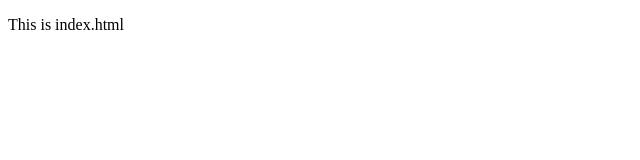
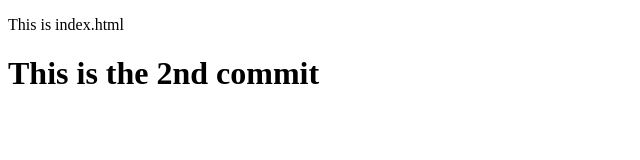
Before and after one commit to SrbhBrudite/GitExercise1, a plain HTML site: page index.html in a window 1280 px wide. Shown: the whole page, without its empty margins (0-640 px from the left). Drawn offline with Linux system fonts and the light colour scheme.

Commit message:
2nd Commit

```diff
--- a/index.html
+++ b/index.html
@@ -7,5 +7,6 @@
 </head>
 <body>
     <p>This is index.html</p>
+    <h1>This is the 2nd commit</h1>
 </body>
 </html>
```
